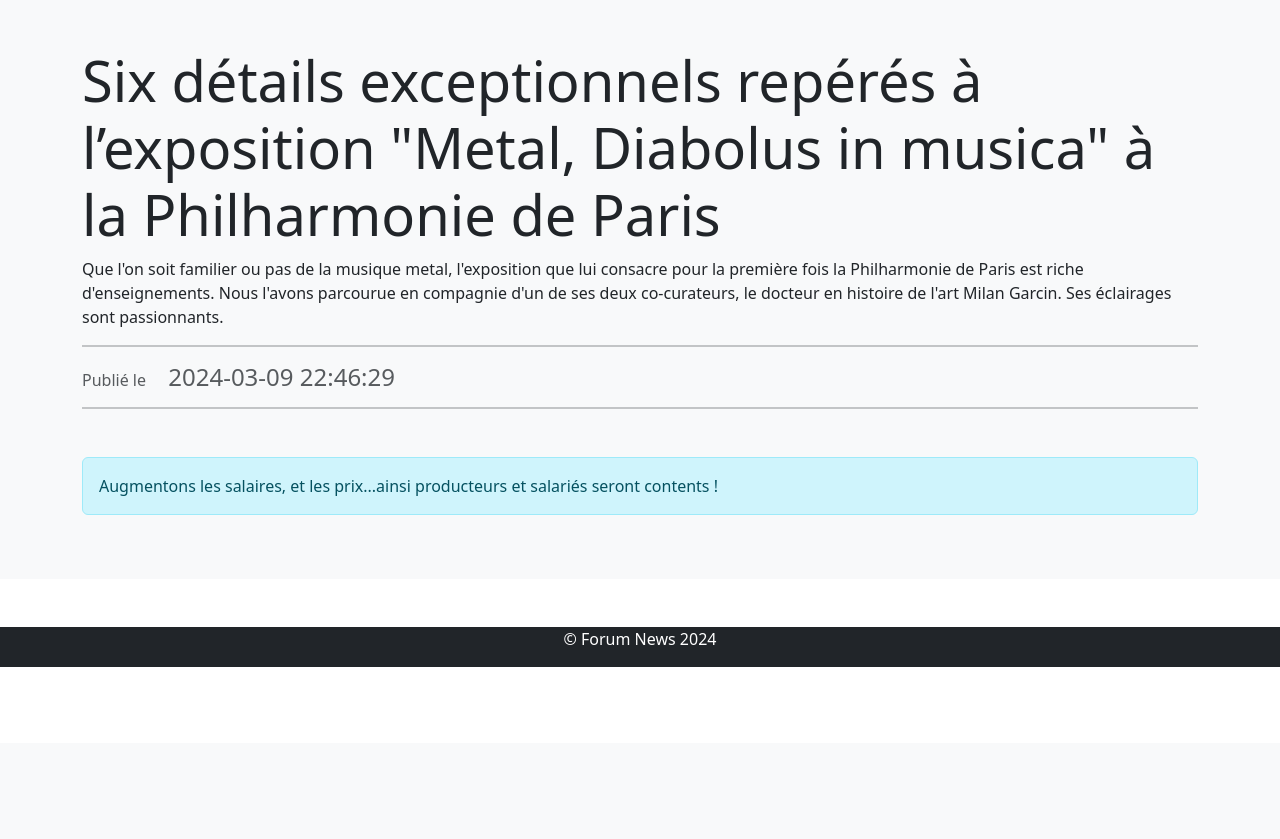
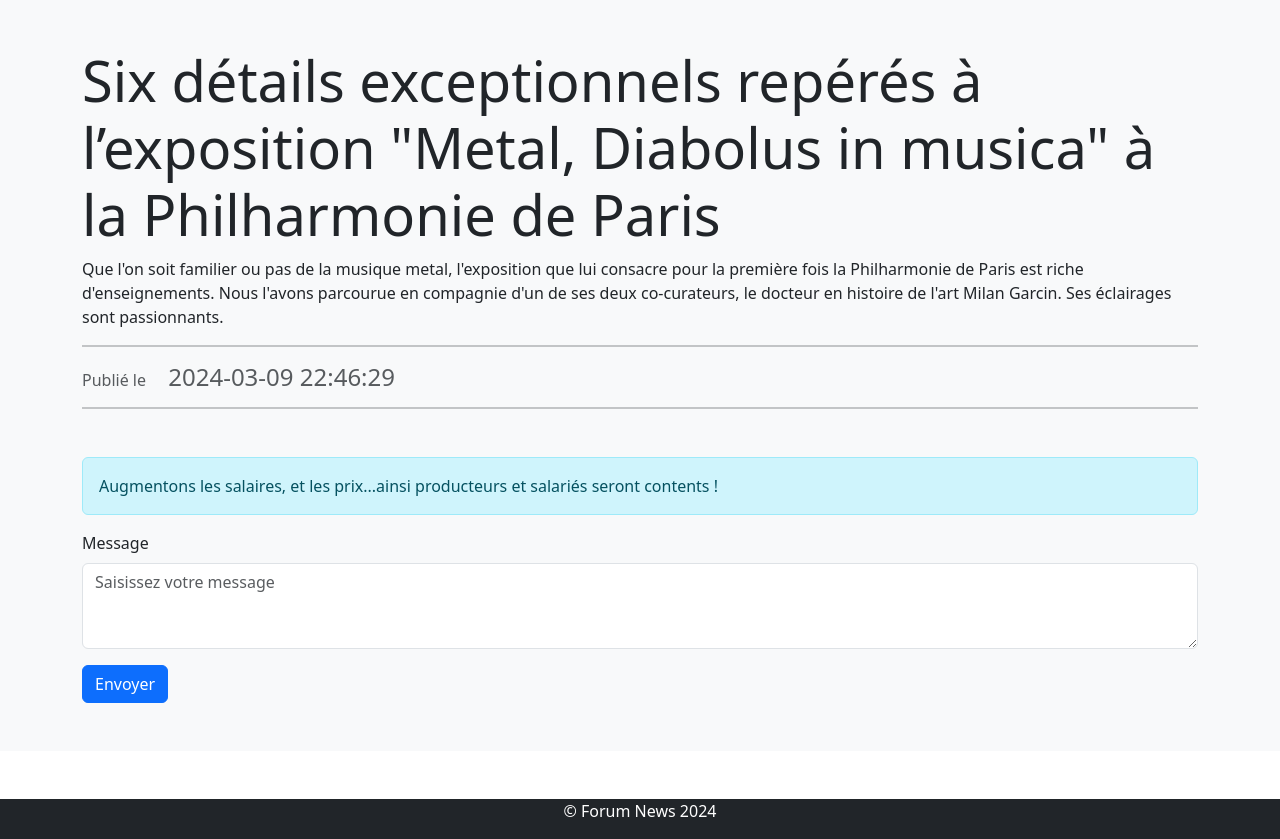
Before and after one commit to visothyouksim/Evaluation-PHP-2024---Starter, a PHP site: page /post.php?id=1 in a window 1280 px wide. Shown: the part 57-896 px from the top of the page. Before the commit the page ends 724 px from the top, so only its background shows below. Run offline with PHP 8.4, Linux system fonts and the light colour scheme; data comes from the database, SQL or seed files in the repository.

Commit message:
test_addMessage

```diff
--- a/helpers/post.helper.php
+++ b/helpers/post.helper.php
@@ -54,6 +54,27 @@
 }
 
 /**
+ * Permet d'insérer un message
+ * @param string $content Le contenu du message
+ * @param int $userId L'ID de l'utilisateur connecté
+ * @param int $postId L'ID du post sur lequel le message doit être laissé
+ * @return false|string
+ */
+function insertMessage(string $content, int $userId, int $postId): false|string {
+    global $dbh;
+
+    $sql = 'INSERT INTO message (content, id_user, id_post, createdat) VALUES (:content, :userId, :postId, :createdAt)';
+
+    $query = $dbh->prepare($sql);
+    $query->bindValue(':content', $content, PDO::PARAM_STR);
+    $query->bindValue(':userId', $userId, PDO::PARAM_INT);
+    $query->bindValue(':postId', $postId, PDO::PARAM_INT);
+    $query->bindValue(':createdAt', (new DateTime())->format('Y-m-d H:i:s'), PDO::PARAM_STR);
+
+    return $query->execute() ? $dbh->lastInsertId() : false;
+}
+
+/**
  * Permet l'insertion d'un POST
  * dans la base de donnée.
  * @param string $title
--- /dev/null
+++ b/partials/form/_form.message.php
@@ -0,0 +1,15 @@
+<form action="" method="post">
+    <div class="mb-3">
+        <label for="message" class="form-label">Message</label>
+        <textarea
+                class="form-control <?= isset($errors['message']) ? 'is-invalid' : '' ?>"
+                id="message" name="message"
+                rows="3"
+                placeholder="Saisissez votre message"
+        ></textarea>
+        <div class="invalid-feedback">
+            <?= $errors['message'] ?? '' ?>
+        </div>
+    </div>
+    <button type="submit" class="btn btn-primary">Envoyer</button>
+</form>
--- a/post.php
+++ b/post.php
@@ -6,7 +6,7 @@
 $id = $_GET['id'];
 
 # En cas d'absence du id
-if(!isset($_GET['id'])) {
+if (!isset($_GET['id'])) {
     redirect('index.php');
 }
 
@@ -14,11 +14,29 @@
 
 # Récupération de l'article
 $post = getPostById($id);
-$messages = getMessagesByPostId($post['ID_POST']);
+
 
 if (!$post) {
     redirect('erreur404.php');
 }
+
+if ($_SERVER['REQUEST_METHOD'] === 'POST') {
+    $messageContent = $_POST['message'];
+    $userId = $_SESSION['user']['ID_USER']; // Assurez-vous que l'ID de l'utilisateur est stocké dans la session
+    $postId = $post['ID_POST']; // Assurez-vous que l'ID du post est disponible
+
+    $result = insertMessage($messageContent, $userId, $postId);
+    if ($result) {
+        // Rediriger vers la page du post ou afficher un message de succès
+
+        echo "Message posté avec succès.";
+    } else {
+        // Afficher un message d'erreur
+        echo "Une erreur est survenue lors de la publication du message.";
+    }
+}
+
+$messages = getMessagesByPostId($post['ID_POST']);
 
 ?>
 
@@ -39,20 +57,27 @@
                     <!-- Titre de l'article -->
                     <h1 class="display-4"><?= $post['TITLE'] ?></h1>
                     <p><?= $post['DESCRIPTION'] ?></p>
-                    <hr class="border border-dark" >
+                    <hr class="border border-dark">
 
                     <!-- Information de l'article -->
                     <h4 class="text-muted d-flex justify-content-between align-items-center">
                         <p class="m-0"><small style="font-size: 1rem; margin-right: 1rem;">Publié le</small> <?= $post['CREATEDAT'] ?></p>
                     </h4>
 
-                    <hr class="border border-dark mb-5" >
+                    <hr class="border border-dark mb-5">
 
-                    <?php foreach ($messages as $message): ?>
+                    <?php if (empty($messages)) : ?>
+                        <p>Aucun message pour ce post.</p>
+                    <?php else : ?>
+                        <?php foreach ($messages as $message) : ?>
                             <div class="alert alert-info">
                                 <?= $message['CONTENT'] ?>
                             </div>
                         <?php endforeach ?>
+                    <?php endif ?>
+
+                    <!-- Formulaire de reponse -->
+                    <?php include 'partials/form/_form.message.php' ?>
 
                 </div> <!-- ./col -->
             </div> <!-- ./row -->
```
Lines whose indentation alone changed are shown as unchanged.
